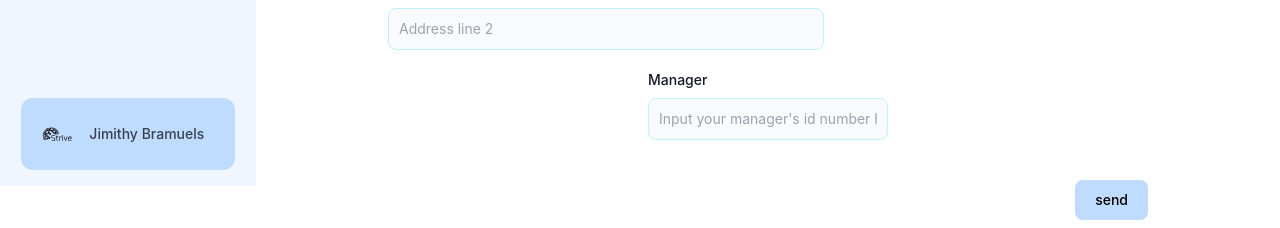
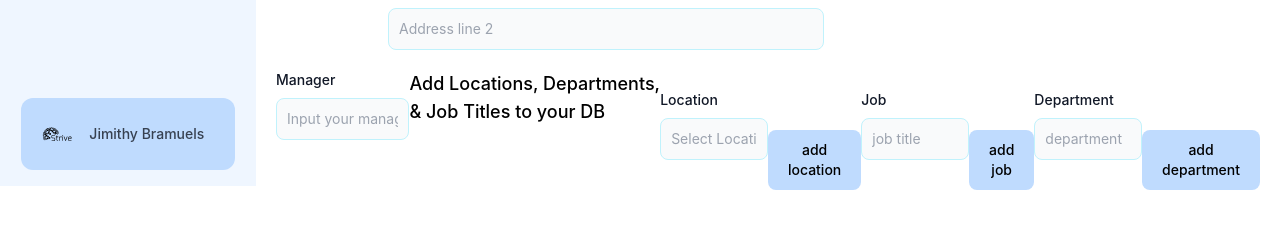
Before and after one commit to strive-management/strive-frontend, a React (Vite) app: page /admin in a window 1280 px wide. Shown: the part 614-842 px from the top of the page. Built offline with nearby package versions, Linux system fonts and the light colour scheme; no server answers; what webfontloader would draw is missing.

Commit message:
Feat:Extra Admin Buttons create

```diff
--- a/src/pages/Admin.tsx
+++ b/src/pages/Admin.tsx
@@ -21,6 +21,18 @@ interface EmployeeInfo {
   location_name: string;
 }
 
+interface LocationInfo {
+  location_name: string;
+}
+
+interface JobInfo {
+  job_title: string;
+}
+
+interface DepartmentInfo {
+  department_name: string;
+}
+
 export default function Admin() {
   const [employeeInfo, setEmployInfo] = useState<EmployeeInfo>({
     first_name: '',
@@ -36,6 +48,72 @@ export default function Admin() {
     country: '',
     location_name: '',
   });
+
+  const [locationName, setLocationName] = useState<LocationInfo>({
+    location_name: '',
+  });
+
+  function handleLocationData(e: ChangeEvent<HTMLInputElement>) {
+    setLocationName({ ['location_name']: e.target.value });
+  }
+
+  async function postLocationData(
+    e: MouseEvent<HTMLButtonElement, globalThis.MouseEvent>
+  ) {
+    e.preventDefault();
+    axios
+      .post(`${LOCALDB_URL + 'locations'}`, locationName)
+      .then(function (response) {
+        console.log(response);
+      })
+      .catch(function (error) {
+        console.log(error);
+      });
+  }
+
+  const [jobName, setJobName] = useState<JobInfo>({
+    job_title: '',
+  });
+
+  function handleJobData(e: ChangeEvent<HTMLInputElement>) {
+    setJobName({ ['job_title']: e.target.value });
+  }
+
+  async function postJobData(
+    e: MouseEvent<HTMLButtonElement, globalThis.MouseEvent>
+  ) {
+    e.preventDefault();
+    axios
+      .post(`${LOCALDB_URL + 'jobs'}`, jobName)
+      .then(function (response) {
+        console.log(response);
+      })
+      .catch(function (error) {
+        console.log(error);
+      });
+  }
+
+  const [departmentName, setDepartmentName] = useState<DepartmentInfo>({
+    department_name: '',
+  });
+
+  function handleDepartmentData(e: ChangeEvent<HTMLInputElement>) {
+    setDepartmentName({ ['department_name']: e.target.value });
+  }
+
+  async function postDepartmentData(
+    e: MouseEvent<HTMLButtonElement, globalThis.MouseEvent>
+  ) {
+    e.preventDefault();
+    axios
+      .post(`${LOCALDB_URL + 'departments'}`, departmentName)
+      .then(function (response) {
+        console.log(response);
+      })
+      .catch(function (error) {
+        console.log(error);
+      });
+  }
 
   function handleEmployeeInfo(e: ChangeEvent<HTMLInputElement>) {
     setEmployInfo({ ...employeeInfo, [e.target.name]: e.target.value });
@@ -196,15 +274,6 @@ export default function Admin() {
                 placeholder='Phone Number'
               />
             </div>
-            {/* <div>
-              <Label text={'Job'} />
-              <Input
-                type={'job'}
-                name='job_title'
-                onChange={(e) => handleEmployeeInfo(e)}
-                placeholder='job title'
-              />
-            </div> */}
             <div>
               <Label text={'Job'} />
               <select
@@ -230,15 +299,6 @@ export default function Admin() {
                   : null}
               </select>
             </div>
-            {/* <div>
-              <Label text={'Department'} />
-              <Input
-                type={'Department'}
-                name='department_name'
-                onChange={(e) => handleEmployeeInfo(e)}
-                placeholder='department'
-              />
-            </div> */}
             <div>
               <Label text={'Department'} />
               <select
@@ -324,16 +384,61 @@ export default function Admin() {
                 placeholder="Input your manager's id number here"
               />
             </div>
-            {/* <div>
+            <label className='font-medium text-lg'>
+              Add Locations, Departments, & Job Titles to your DB
+            </label>
+            <div className='flex justify-around mt-5'>
+              <div>
                 <Label text={'Location'} />
                 <Input
                   type={'text'}
                   name='location_name'
-                onChange={(e) => handleEmployeeInfo(e)}
+                  onChange={(e) => handleLocationData(e)}
                   placeholder='Select Location'
                 />
-            </div> */}
               </div>
+              <button
+                type='submit'
+                onClick={(e) => postLocationData(e)}
+                className='mt-10 text-black bg-blue-200 hover:bg-gray-800 focus:ring-4 focus:outline-none focus:ring-gray-300 font-medium rounded-lg text-sm w-full sm:w-auto px-5 py-2.5 text-center dark:text-white dark:bg-gray-600 dark:hover:bg-gray-700 dark:focus:ring-gray-800'
+              >
+                add location
+              </button>
+              <div>
+                <Label text={'Job'} />
+                <Input
+                  type={'job'}
+                  name='job_title'
+                  onChange={(e) => handleJobData(e)}
+                  placeholder='job title'
+                />
+              </div>
+              <button
+                type='submit'
+                onClick={(e) => postJobData(e)}
+                className='mt-10 text-black bg-blue-200 hover:bg-gray-800 focus:ring-4 focus:outline-none focus:ring-gray-300 font-medium rounded-lg text-sm w-full sm:w-auto px-5 py-2.5 text-center dark:text-white dark:bg-gray-600 dark:hover:bg-gray-700 dark:focus:ring-gray-800'
+              >
+                add job
+              </button>
+              <div>
+                <Label text={'Department'} />
+                <Input
+                  type={'Department'}
+                  name='department_name'
+                  onChange={(e) => handleDepartmentData(e)}
+                  placeholder='department'
+                />
+              </div>
+              <button
+                type='submit'
+                onClick={(e) => postDepartmentData(e)}
+                className='mt-10 text-black bg-blue-200 hover:bg-gray-800 focus:ring-4 focus:outline-none focus:ring-gray-300 font-medium rounded-lg text-sm w-full sm:w-auto px-5 py-2.5 text-center dark:text-white dark:bg-gray-600 dark:hover:bg-gray-700 dark:focus:ring-gray-800'
+              >
+                add department
+              </button>
+            </div>
+          </div>
+
           <div className='flex justify-end mx-28 '>
             <button
               type='submit'
```
Lines whose indentation alone changed are shown as unchanged.
